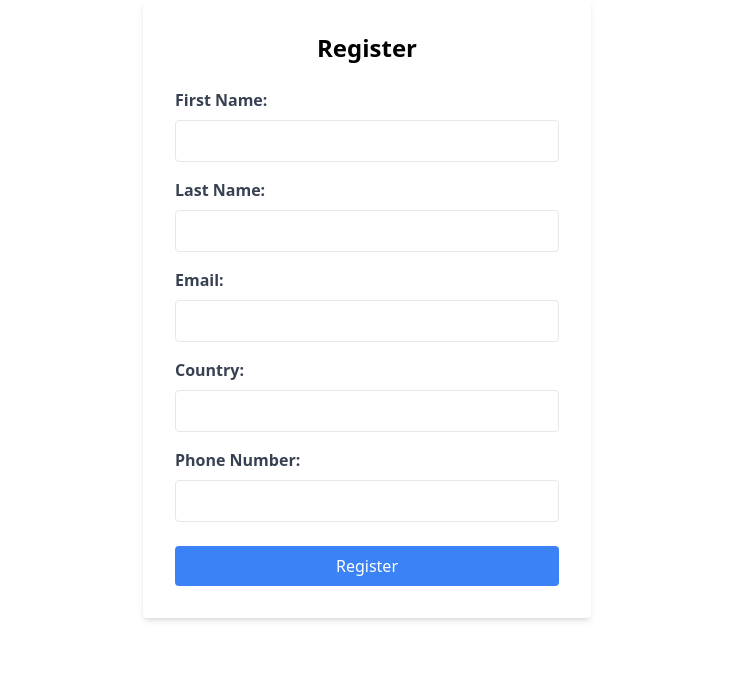
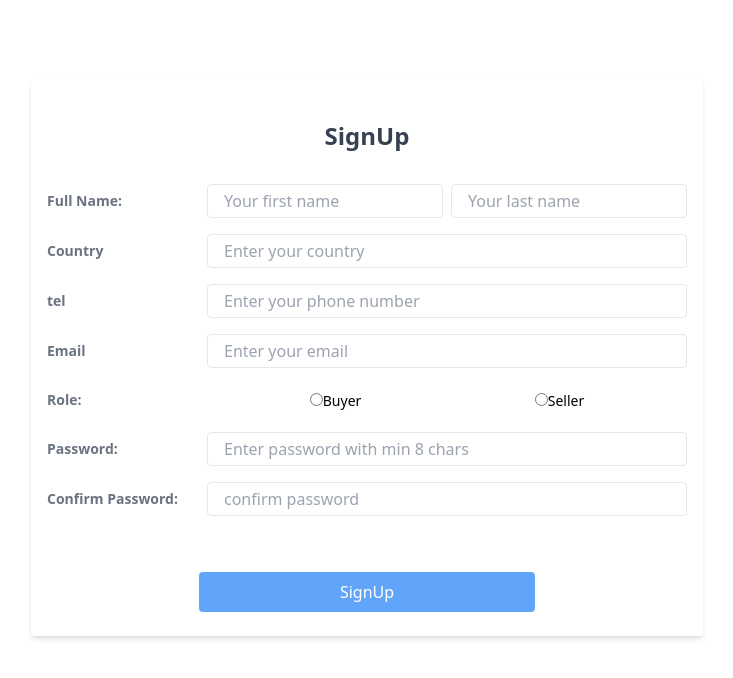
Before and after one commit to hizkiastesfaye/Petamarket-frontend, a React (Vite) app in the folder petaMarket/: page /user/register in a window 1280 px wide. Shown: the top 678 px of the page, without its empty margins (273-1006 px from the left). Built offline with nearby package versions, Linux system fonts and the light colour scheme.

Commit message:
register

```diff
--- a/petaMarket/src/features/User/pages/register.jsx
+++ b/petaMarket/src/features/User/pages/register.jsx
@@ -1,135 +1,172 @@
-import { useState } from 'react';
+import { useState } from "react"
 
-function Register(
-
-) {
+export default function Register(){
+    const [error,setError] = useState({})
     const [formData, setFormData] = useState({
-    firstname: '',
-    lastname: '',
-    email: '',
-    country: '',
-    phone: '',
-  });
-
-  const [errors, setErrors] = useState({});
-
-  const handleChange = (e) => {
-    const { name, value } = e.target;
-    setFormData({ ...formData, [name]: value });
-  };
-
-  const validateForm = () => {
-    let formErrors = {};
-
-    if (!formData.firstname.trim()) {
-      formErrors.firstname = 'First name is required';
+        firstname:'',
+        lastname:'',
+        country:'',
+        tel:'',
+        email:'',
+        password:'',
+        confirmPassword:'',
+        role:'',
+    })
+    const ValidateError = ()=>{
+        let formError = {}
+        if (!formData.firstname.trim()){
+            formError.firstname = "firstname is needed"
         }
-    if (!formData.lastname.trim()) {
-      formErrors.lastname = 'Last name is required';
+        if(!formData.lastname.trim()){
+            formError.lastname = 'lastname is required'
         }
-    if (!formData.email) {
-      formErrors.email = 'Email is required';
-    } else if (!/\S+@\S+\.\S+/.test(formData.email)) {
-      formErrors.email = 'Email is invalid';
+        if(!formData.country.trim()){
+            formError.country = 'country is required'
         }
-    if (!formData.country.trim()) {
-      formErrors.country = 'Country is required';
+        if(!formData.tel.trim()){
+            formError.tel='tel is required'
         }
-    if (!formData.phone.trim()) {
-      formErrors.phone = 'Phone number is required';
-    } else if (!/^\d+$/.test(formData.phone)) {
-      formErrors.phone = 'Phone number must contain only digits';
+        else if (!/^\d+$/.test(formData.phone)) {
+            formError.phone = 'Phone number must contain only digits';
+        }
+        if(!formData.email.trim()){
+            formError.email='email is required'
+        }
+        else if (!/\S+@\S+\.\S+/.test(formData.email)) {
+            formError.email = 'Email is invalid';
+        }
+        if (!formData.role){
+            formError.role='role is required'
+        }
+        if (!formData.password){
+            formError.password='password is required'
+        }
+        else if(formData.password.length <8){
+            formError.password='password should be at least 8 characters'
+        }
+        if (!formData.confirmPassword){
+            formError.confirmPassword='confirm password is required'
+        }
+        else if(formData.password !== formData.confirmPassword){
+            formError.confirmPassword = 'confirm password is not match with password'
+        }
+        setError(formError)
+        return Object.keys((formError).length ===0)
     }
 
-    setErrors(formErrors);
-    return Object.keys(formErrors).length === 0;
-  };
+    const handleChange=(e)=>{
+        e.preventDefault();
+        const {name,value} = e.target;
+        setFormData({...formData,[name]:value})
+        console.log(formData)
+    }
 
-  const handleSubmit = (e) => {
-    e.preventDefault();
-    if (validateForm()) {
-      console.log('Form submitted:', formData);
-      // Reset form
-      setFormData({
-        firstname: '',
-        lastname: '',
-        email: '',
-        country: '',
-        phone: '',
-      });
-      setErrors({});
-    }
-  };
+    return<>
+        <form className="max-w-2xl mx-auto my-20 rounded bg-white shadow-md">
+            <div className= "flex justify-center pb-5">
+                <h1 className="text-2xl font-extrabold text-gray-700 pt-10">SignUp</h1>
+            </div>
 
-  return (
-    <form onSubmit={handleSubmit} className="max-w-md mx-auto p-8 bg-white shadow-md rounded">
-      <h2 className="text-2xl font-bold mb-6 text-center">Register</h2>
-
-      <div className="mb-4">
-        <label className="block text-gray-700 font-semibold mb-2">First Name:</label>
+            <div className="mb-4 px-4 pt-3 flex justify-between items-center">
+                <label className="text-sm font-semibold text-gray-500">Full Name: </label>
+                    <div className="flex justify-around w-3/4 gap-2">
                         <input
                             type="text"
                             name="firstname"
+                            placeholder="Your first name"
                             value={formData.firstname}
                             onChange={handleChange}
-          className="w-full px-4 py-2 border rounded focus:outline-none focus:border-blue-500"
+                            className=" w-2/3 px-4 py-1 border rounded focus:outline-none focus:border-blue-500 mr"
                         />
-        {errors.firstname && <p className="text-red-500 text-sm">{errors.firstname}</p>}
-      </div>
-
-      <div className="mb-4">
-        <label className="block text-gray-700 font-semibold mb-2">Last Name:</label>
                         <input
                             type="text"
                             name="lastname"
+                            placeholder="Your last name"
                             value={formData.lastname}
                             onChange={handleChange}
-          className="w-full px-4 py-2 border rounded focus:outline-none focus:border-blue-500"
+                            className="w-2/3 px-4 py-1 border rounded focus:outline-none focus:border-blue-500"
                         />
-        {errors.lastname && <p className="text-red-500 text-sm">{errors.lastname}</p>}
                     </div>
 
-      <div className="mb-4">
-        <label className="block text-gray-700 font-semibold mb-2">Email:</label>
+            </div>
+            <div className="mb-4 px-4 flex justify-between items-center">
+                <label className="text-sm font-semibold text-gray-500">Country</label>
+                <input
+                    type="text"
+                    name="country"
+                    placeholder="Enter your country"
+                    value={formData.country}
+                    onChange={handleChange}
+                    className="w-3/4 px-4 py-1 border rounded focus:outline-none focus:border-blue-500"
+
+                />
+            </div>
+            <div className=" mb-4 px-4 flex justify-between items-center">
+                <label className="text-sm font-semibold text-gray-500">tel</label>
+                <input
+                    type="text"
+                    name='tel'
+                    placeholder="Enter your phone number"
+                    value={formData.tel}
+                    onChange={handleChange}
+                    className="w-3/4 px-4 py-1 border rounded focus:outline-none focus:border-blue-500"
+                />
+            </div>
+            <div className=" mb-4 px-4 flex justify-between items-center">
+                <label className="text-sm font-semibold text-gray-500">Email</label>
                 <input
                     type="email"
                     name="email"
+                    placeholder="Enter your email"
                     value={formData.email}
                     onChange={handleChange}
-          className="w-full px-4 py-2 border rounded focus:outline-none focus:border-blue-500"
+                    className="w-3/4 px-4 py-1 border rounded focus:outline-none focus:border-blue-500"
                     />
-        {errors.email && <p className="text-red-500 text-sm">{errors.email}</p>}
             </div>
-
-      <div className="mb-4">
-        <label className="block text-gray-700 font-semibold mb-2">Country:</label>
+            <div className="mb-4 px-4 flex justify-between items-center">
+                <label className="text-sm font-semibold text-gray-500">Role: </label>
+                <div className="w-3/4 px-4 py-1 flex justify-around items-start">
+                    <div>
                         <input
-          type="text"
-          name="country"
-          value={formData.country}
+                                type="radio"
+                                id="buy"
+                                name="roleradio"
+                                value={formData.role}
+                                />
+                        <label htmlFor="buy" className="text-sm">Buyer</label>
+                    </div>
+                    <div>
+                        <input
+                                type="radio"
+                                id="sell"
+                                name="roleradio"
+                                value={formData.role}
                                 onChange={handleChange}
-          className="w-full px-4 py-2 border rounded focus:outline-none focus:border-blue-500"
                                 />
-        {errors.country && <p className="text-red-500 text-sm">{errors.country}</p>}
+                        <label htmlFor="sell" className="text-sm">Seller</label>
                     </div>
-
-      <div className="mb-6">
-        <label className="block text-gray-700 font-semibold mb-2">Phone Number:</label>
+                </div>
+            </div>
+            <div className="mb-4 px-4 flex justify-between items-center">
+                <label className="text-sm font-semibold text-gray-500">Password:</label>
                 <input
-          type="text"
-          name="phone"
-          value={formData.phone}
+                    type="password"
+                    name="password"
+                    value={formData.password}
                     onChange={handleChange}
-          className="w-full px-4 py-2 border rounded focus:outline-none focus:border-blue-500"
-        />
-        {errors.phone && <p className="text-red-500 text-sm">{errors.phone}</p>}
+                    placeholder="Enter password with min 8 chars"
+                    className="w-3/4 px-4 py-1 border rounded focus:outline-none focus:border-blue-500" />
             </div>
-
-      <button type="submit" className="w-full bg-blue-500 text-white py-2 rounded hover:bg-blue-600 transition-colors">
-        Register
-      </button>
+            <div className="mb-4 px-4 pb-10 flex justify-between items-center">
+                <label className="text-sm font-semibold text-gray-500">Confirm Password:</label>
+                <input
+                    type="password"
+                    name="password"
+                    placeholder="confirm password"
+                    className="w-3/4 px-4 py-1 border rounded focus:outline-none focus:border-blue-500" />
+            </div>
+            <button type="submit" className="w-1/2 mx-auto flex justify-center  py-2 text-white rounded bg-blue-400 hover:bg-blue-600">SignUp</button>
+            <br />
         </form>
-  );
+    </>
 }
-
-export default Register;
```
Lines whose indentation alone changed are shown as unchanged.
